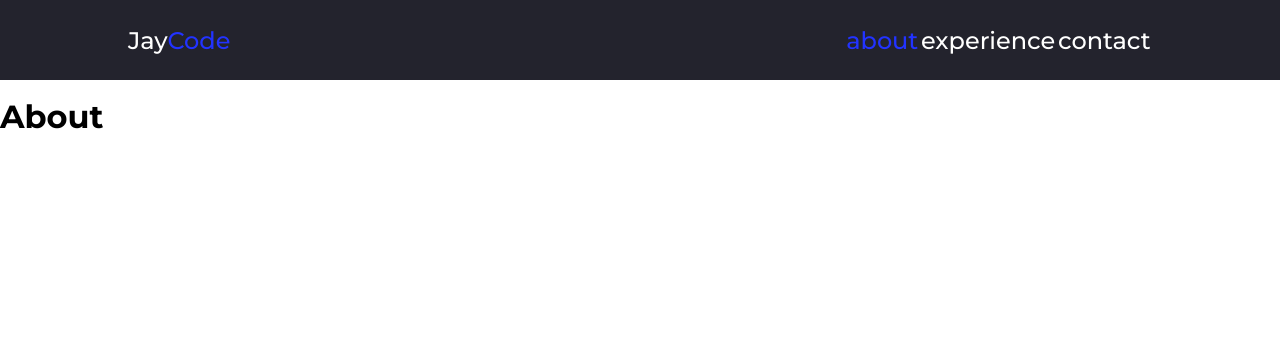
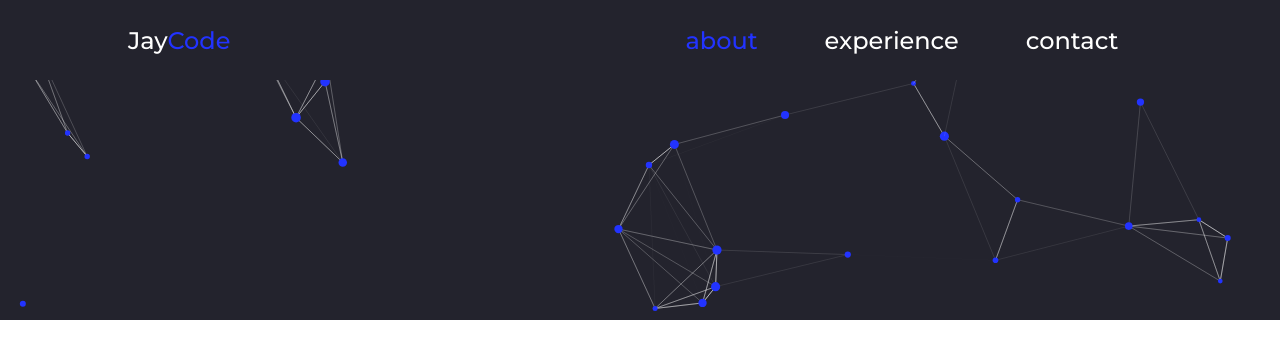
Before and after one commit to JayCodeGitHub/Portfolio, a Gatsby site: page /about in a window 1280 px wide. Built offline with nearby package versions, Linux system fonts and the light colour scheme; Gatsby itself is replaced by a stand-in of ours.

Commit message:
create Hero particles backgroud

```diff
--- a/package.json
+++ b/package.json
@@ -24,7 +24,10 @@
     "gatsby-source-filesystem": "^4.24.0",
     "react": "^18.1.0",
     "react-dom": "^18.1.0",
-    "styled-components": "^5.3.6"
+    "react-particles": "^2.3.3",
+    "styled-components": "^5.3.6",
+    "tsparticles": "^2.3.4",
+    "tsparticles-engine": "^2.3.3"
   },
   "devDependencies": {
     "eslint": "^7.32.0",
--- /dev/null
+++ b/src/components/Hero/Hero.jsx
@@ -0,0 +1,97 @@
+import React from 'react';
+import { useCallback } from 'react';
+import Particles from 'react-particles';
+import { loadFull } from 'tsparticles';
+import styled from 'styled-components';
+
+const StyledParticles = styled(Particles)`
+  height: ${(props) => (props.secondary ? '40vh' : '100vh')};
+  width: 100%;
+  background-color: black;
+  position: relative;
+  z-index: ;
+`;
+
+function Hero({ secondary }) {
+  const particlesInit = useCallback(async (engine) => {
+    await loadFull(engine);
+  }, []);
+  const particlesLoaded = useCallback(async (container) => {}, []);
+  return (
+    <>
+      <StyledParticles
+        secondary={secondary}
+        id="tsparticles"
+        init={particlesInit}
+        loaded={particlesLoaded}
+        options={{
+          fullScreen: { enable: false, zIndex: 0 },
+          background: {
+            color: {
+              value: '#23232D',
+            },
+          },
+          fpsLimit: 120,
+          interactivity: {
+            events: {
+              resize: true,
+            },
+            modes: {
+              push: {
+                quantity: 4,
+              },
+              repulse: {
+                distance: 200,
+                duration: 0.4,
+              },
+            },
+          },
+          particles: {
+            color: {
+              value: '#2233ff',
+            },
+            links: {
+              color: '#ffffff',
+              distance: 150,
+              enable: true,
+              opacity: 0.5,
+              width: 1,
+            },
+            collisions: {
+              enable: true,
+            },
+            move: {
+              directions: 'none',
+              enable: true,
+              outModes: {
+                default: 'bounce',
+              },
+              random: false,
+              speed: 3,
+              straight: false,
+            },
+            number: {
+              density: {
+                enable: true,
+                area: 1000,
+              },
+              value: 80,
+            },
+            opacity: {
+              value: 1,
+            },
+            shape: {
+              type: 'circle',
+            },
+            size: {
+              value: { min: 2, max: 5 },
+            },
+          },
+          detectRetina: true,
+        }}
+      />
+    </>
+  );
+}
+
+export default Hero;
--- a/src/components/Navigation/Navigation.styles.js
+++ b/src/components/Navigation/Navigation.styles.js
@@ -111,7 +111,7 @@ export const StyledNavigation = styled.ul`
     padding: 0;
     ${({ theme }) => theme.mq.desktop} {
         flex-direction: row;
-        width: 30%;
+        width: 500px;
     }
 `
 
--- a/src/pages/about.jsx
+++ b/src/pages/about.jsx
@@ -1,13 +1,10 @@
 import React from 'react';
+import Hero from '../components/Hero/Hero';
 
 const aboutPage = () => {
   return (
     <>
-      <br />
-      <br />
-      <br />
-      <br />
-      <h1>About</h1>
+      <Hero secondary />
     </>
   );
 };
```
Also changed, not shown: src/pages/contact.jsx (+2 -5 lines), src/pages/experience.jsx (+2 -5 lines), src/pages/index.jsx (+4 -7 lines), 1 other file.
